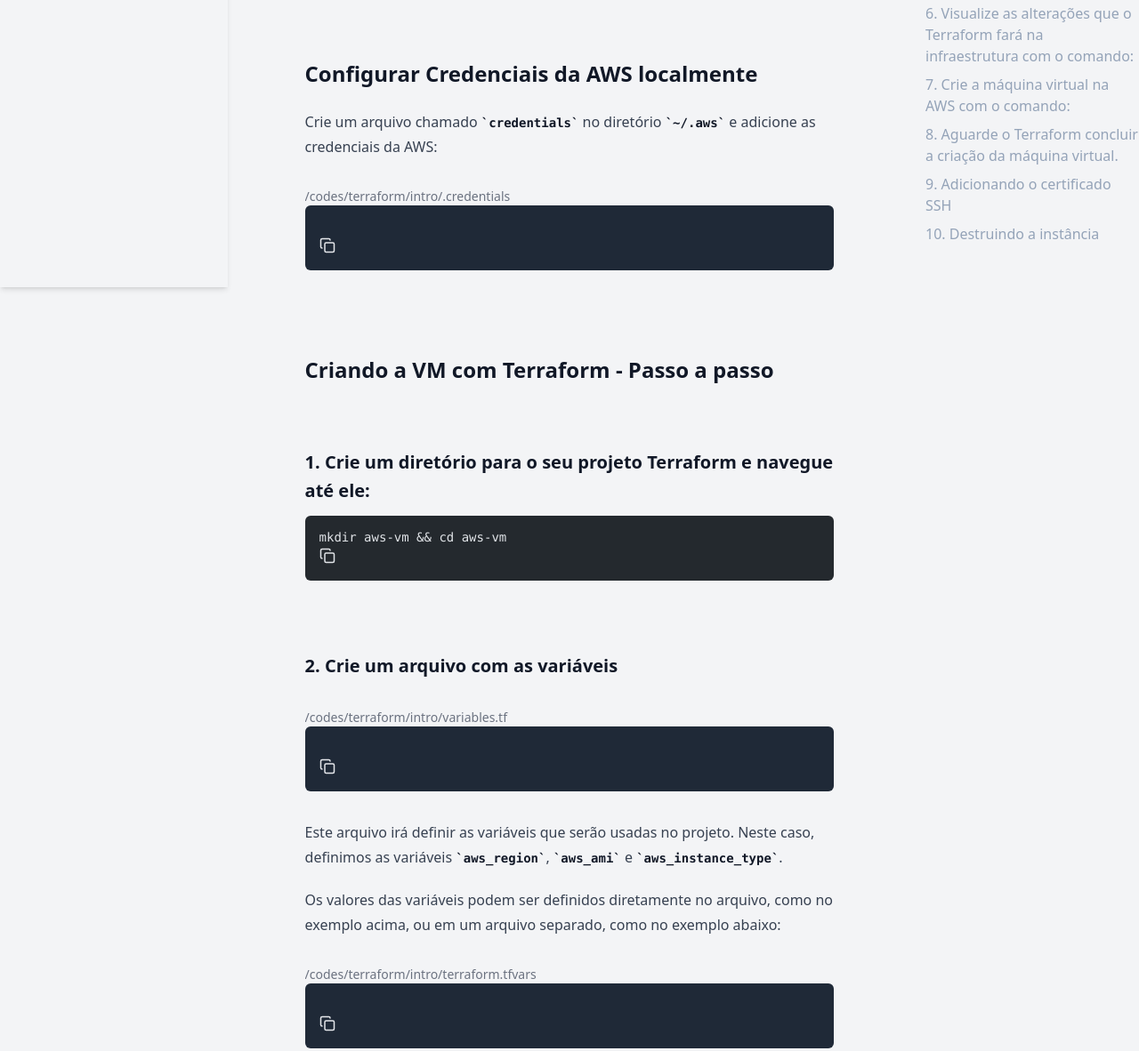
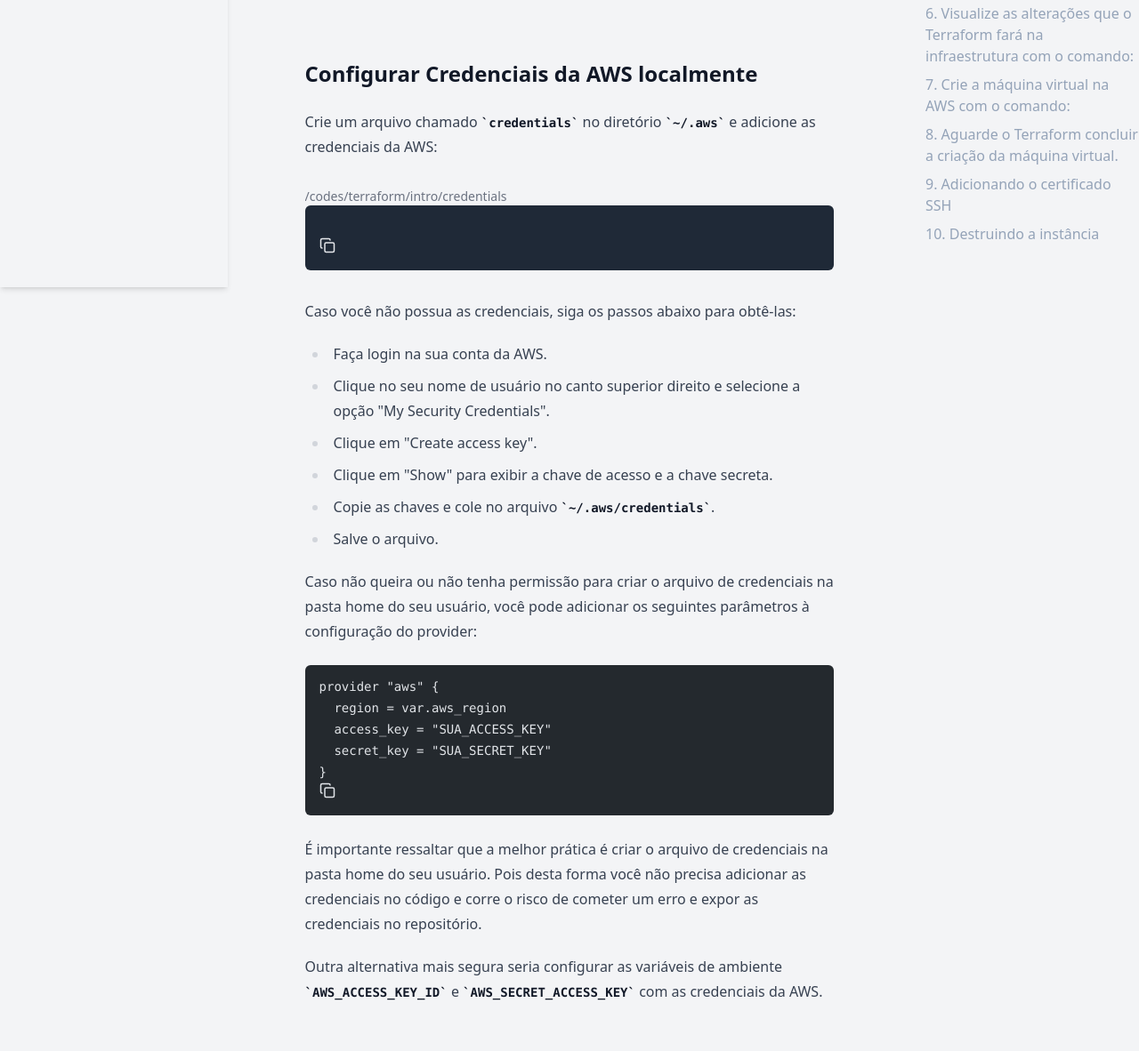
Before and after one commit to ifpb/virtualizacao, an Astro site: page /virtualizacao/terraform/2-aws in a window 1280 px wide. Shown: the part 521-1703 px from the top of the page at 89% size. Built offline with nearby package versions, Linux system fonts and the light colour scheme; Astro itself is replaced by a stand-in of ours; some packages are replaced by stand-ins of ours; code samples lack their colours.

Commit message:
atualiza exemplos terraform

````diff
--- a/src/content/classnotes/terraform/2-aws/index.mdx
+++ b/src/content/classnotes/terraform/2-aws/index.mdx
@@ -17,7 +17,28 @@
 ## Configurar Credenciais da AWS localmente
 Crie um arquivo chamado `credentials` no diretório `~/.aws` e adicione as credenciais da AWS:
 
-<CodePreview src="/codes/terraform/intro/.credentials" lang="terraform" height={200} />
+<CodePreview src="/codes/terraform/intro/credentials" lang="terraform" height={200} />
+
+Caso você não possua as credenciais, siga os passos abaixo para obtê-las:
+* Faça login na sua conta da AWS.
+* Clique no seu nome de usuário no canto superior direito e selecione a opção "My Security Credentials".
+* Clique em "Create access key".
+* Clique em "Show" para exibir a chave de acesso e a chave secreta.
+* Copie as chaves e cole no arquivo `~/.aws/credentials`.
+* Salve o arquivo.
+
+Caso não queira ou não tenha permissão para criar o arquivo de credenciais na pasta home do seu usuário, você pode adicionar os seguintes parâmetros à configuração do provider:
+```terraform
+provider "aws" {
+  region = var.aws_region
+  access_key = "SUA_ACCESS_KEY"
+  secret_key = "SUA_SECRET_KEY"
+}
+```
+
+É importante ressaltar que a melhor prática é criar o arquivo de credenciais na pasta home do seu usuário. Pois desta forma você não precisa adicionar as credenciais no código e corre o risco de cometer um erro e expor as credenciais no repositório.
+
+Outra alternativa mais segura seria configurar as variáveis de ambiente `AWS_ACCESS_KEY_ID` e `AWS_SECRET_ACCESS_KEY` com as credenciais da AWS.
 
 ## Criando a VM com Terraform - Passo a passo
 
````
Also changed, not shown: 2 other files.
